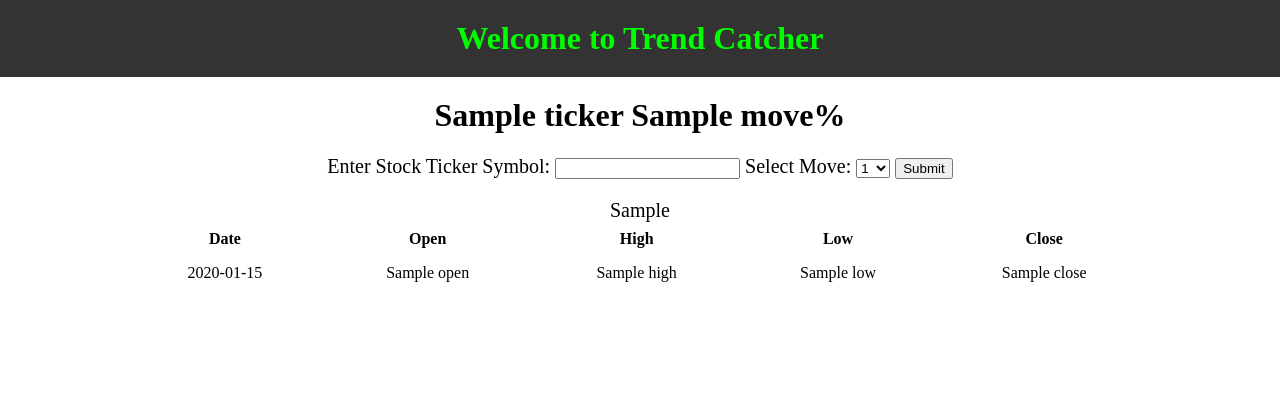
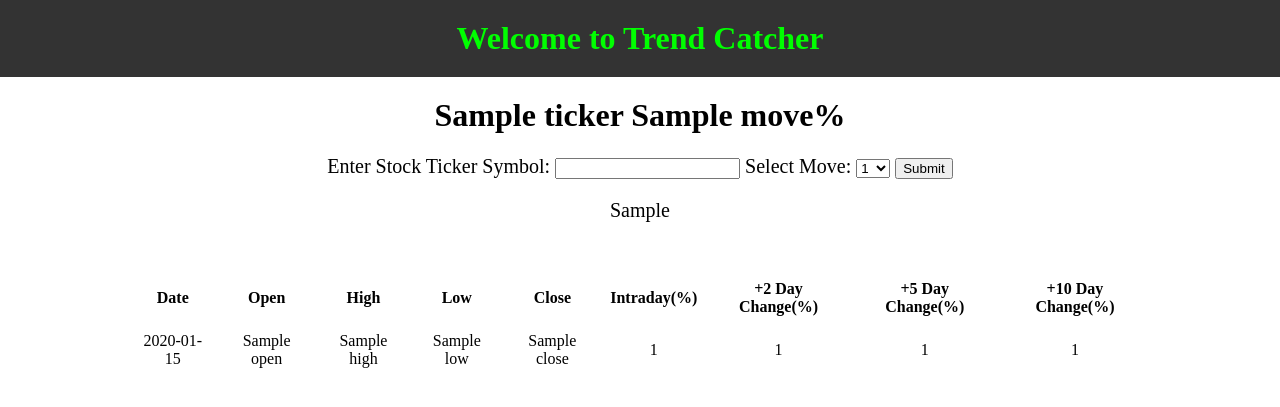
Before and after one commit to andyzheng679/TrendCatcherProject, a Spring app: template src/main/resources/templates/mainPage.html in a window 1280 px wide. Shown: the top 407 px of the page. Run offline with Thymeleaf, Linux system fonts and the light colour scheme; the template is opened without the code that fills it: most values are stand-ins (such as "Sample title", 1, 10 or a date in 2020); data that the repository does not hold is empty.

Commit message:
changed to 5 year data

```diff
--- a/src/main/java/com/example/trendCatcherProject/service/StockService.java
+++ b/src/main/java/com/example/trendCatcherProject/service/StockService.java
@@ -63,7 +63,7 @@ public class StockService {
                 Iterator<Map.Entry<String, JsonNode>> fields = timeSeriesNode.fields();
                 //looping through a map like structure, key values
 
-                LocalDate fiveYearsAgo = LocalDate.now().minusYears(1); //change back to 5 years
+                LocalDate fiveYearsAgo = LocalDate.now().minusYears(5); //change back to 5 years
                 //date 5 year from today
 
                 while (fields.hasNext()) {
--- a/src/main/resources/static/mainPage.css
+++ b/src/main/resources/static/mainPage.css
@@ -24,6 +24,7 @@ body {
     text-align: center;
     margin-top: 20px;
     font-size: 20px;
+    padding-bottom: 50px;
 }
 
 .ticker {
--- a/src/main/resources/templates/mainPage.html
+++ b/src/main/resources/templates/mainPage.html
@@ -45,6 +45,10 @@
         <th>High</th>
         <th>Low</th>
         <th>Close</th>
+        <th>Intraday(%)</th>
+        <th>+2 Day Change(%)</th>
+        <th>+5 Day Change(%)</th>
+        <th>+10 Day Change(%)</th>
     </tr>
     </thead>
     <tbody>
@@ -54,6 +58,10 @@
         <td th:text="${stockData.high}"></td>
         <td th:text="${stockData.low}"></td>
         <td th:text="${stockData.close}"></td>
+        <td th:text="${stockData.intradayPercentageMove}"></td>
+        <td th:text="${stockData.twoDayPercentageMove}"></td>
+        <td th:text="${stockData.fiveDayPercentageMove}"></td>
+        <td th:text="${stockData.tenDayPercentageMove}"></td>
     </tr>
     </tbody>
 </table>
```
